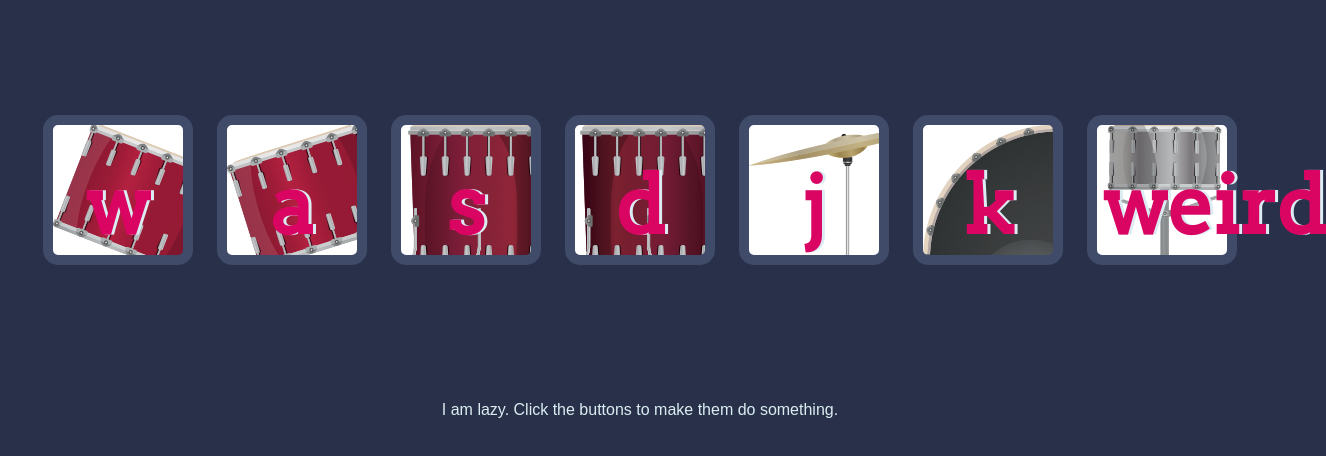
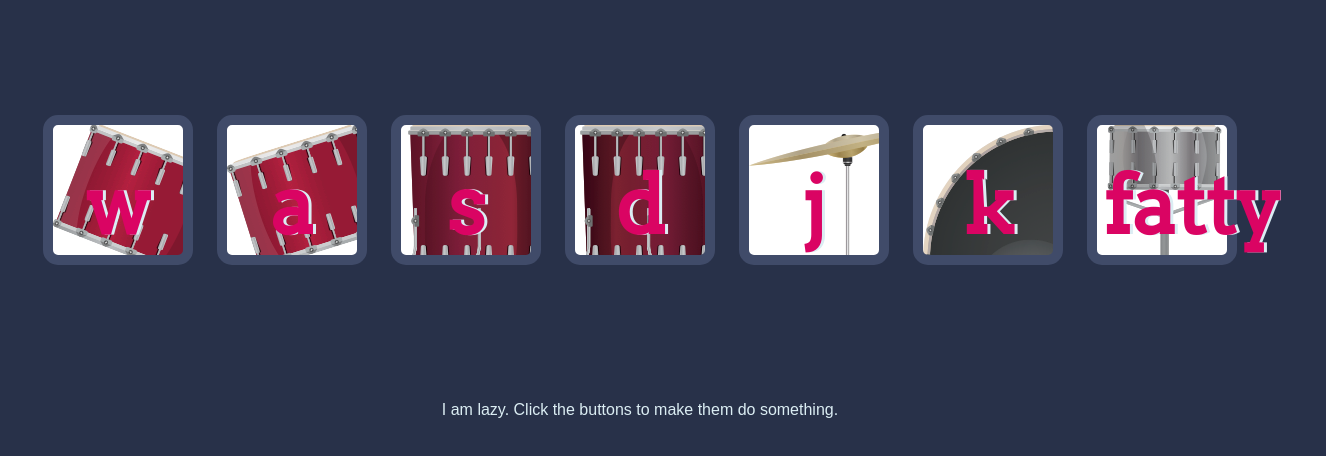
Before and after one commit to Chicken2368/weirdgarbage, a plain HTML site: page index.html in a window 1280 px wide. Shown: the part 174-630 px from the top of the page, 1326 px wide, since content can reach past the window. Drawn offline with Linux system fonts and the light colour scheme.

Commit message:
Update index.html

```diff
--- a/index.html
+++ b/index.html
@@ -18,7 +18,7 @@
     <button class="d drum">d</button>
     <button class="j drum">j</button>
     <button class="k drum">k</button>
-    <button class="l drum">weird</button>
+    <button class="l drum">fatty</button>
   </div>
 
 <script src="index.js" charset="utf-8"></script>
```
